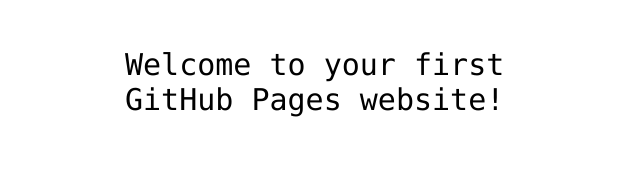
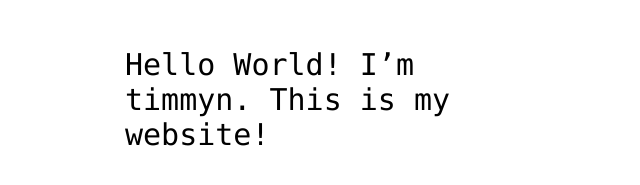
Before and after one commit to timmyn/hello-world, a plain HTML site: page index.html in a window 1280 px wide. Shown: the part 341-526 px from the top of the page, without its empty margins (315-955 px from the left). Drawn offline with Linux system fonts and the light colour scheme.

Commit message:
Added introduction line

```diff
--- a/index.html
+++ b/index.html
@@ -12,7 +12,8 @@
 <img src="https://octodex.github.com/images/daftpunktocat-thomas.gif" id="octocat" alt="octocat-gif" />
 
 <!-- Change this code here by copy and pasting your template on line 15 -->
-<p>Welcome to your first GitHub Pages website!</p>
+<p>Hello World! I’m timmyn. This is my website!</p>
+
 
 </body>
 </html>
```
